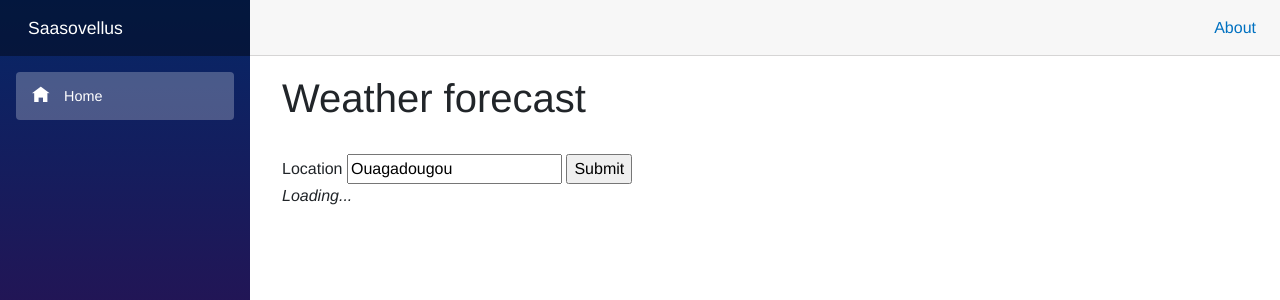
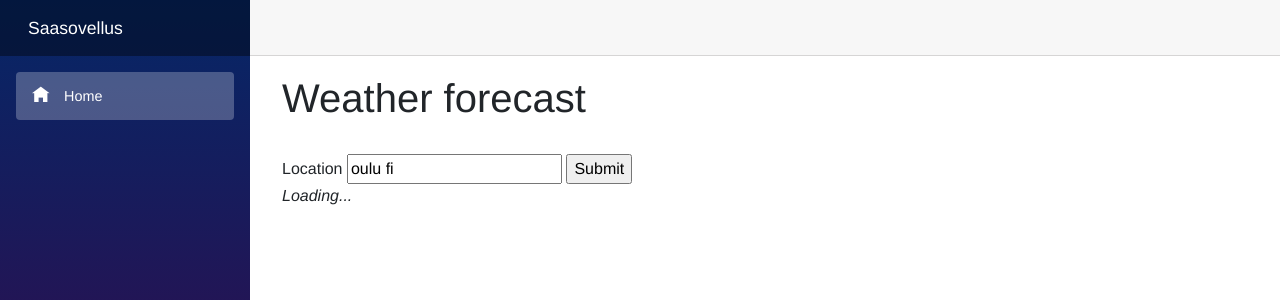
Before and after one commit to JennaHamarus/Saasovellus2, an ASP.NET Core app: page / in a window 1280 px wide. Shown: the top 300 px of the page. Run offline with ASP.NET Core 8, Linux system fonts and the light colour scheme; data that the repository does not hold is empty; style sheets or scripts are compiled from the project's sources.

Commit message:
ougabouga fixed

```diff
--- a/Saasovellus/Pages/Index.razor
+++ b/Saasovellus/Pages/Index.razor
@@ -1,5 +1,6 @@
 @page "/"
 @inject HttpClient Http
+@inject IJSRuntime JsRuntime
 
 <PageTitle>Weather forecast</PageTitle>
 
@@ -31,7 +32,8 @@ else
 		<code>Alert: </code>
 		for (int i = 0; i < forecast.alerts.Length; i++)
 		{
-			<code>@forecast.alerts[i].description</code><br />
+			<code>@forecast.alerts[i].description</code>
+			<br />
 		}
 	}
 
@@ -94,7 +96,7 @@ else
 	private WeatherForecast? forecast;
 
 
-	string? location = "Ouagadougou";
+	string? location = "oulu fi";
 
 	public static void GetCoords()
 	{
@@ -112,9 +114,9 @@ else
 		{
 			forecast = await Http.GetFromJsonAsync<WeatherForecast>("https://weather.visualcrossing.com/VisualCrossingWebServices/rest/services/timeline/" + @location + "?key=K4JTCCH9FAMCTAY2KB3WGL3AR");
 		}
-		catch (Exception e)
+		catch (HttpRequestException e)
 		{
-			Console.WriteLine(e);
+			await JsRuntime.InvokeVoidAsync("alert", "City not found\nTry adding city abbreviation as suffix.\nExample: Oulu FI");
 		}
 	}
 
--- a/Saasovellus/Shared/MainLayout.razor
+++ b/Saasovellus/Shared/MainLayout.razor
@@ -7,7 +7,6 @@
 
     <main>
         <div class="top-row px-4">
-            <a href="https://docs.microsoft.com/aspnet/" target="_blank">About</a>
         </div>
 
         <article class="content px-4">
```
